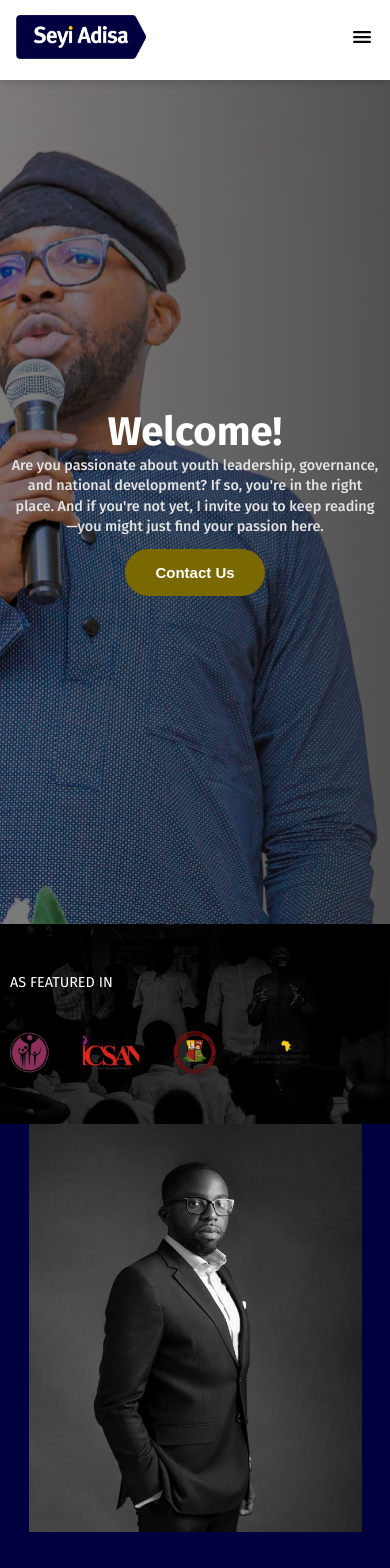
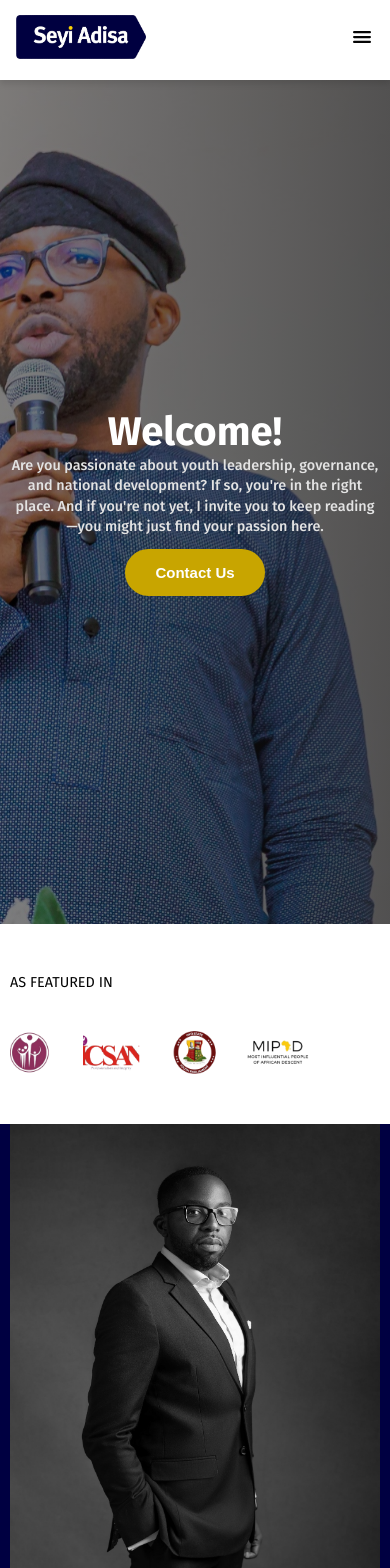
Before and after one commit to Lazy-Code-X01/Seyi-Adisa-LP, a React (Create React App) app: page / in a window 390 px wide. Shown: the top 1568 px of the page. Built offline with nearby package versions, Linux system fonts and the light colour scheme; no server answers.

Commit message:
version 1.9

```diff
--- a/src/components/Home/Blog.jsx
+++ b/src/components/Home/Blog.jsx
@@ -43,7 +43,7 @@ const ReadMoreButton = styled(Button)(({ theme }) => ({
 	//     rgba(205, 198, 74, 0.913),
 	//     rgba(21, 40, 145, 0.93)
 	// )`,
-	background: "#7a6800",
+	background: "#C8A500",
 	textTransform: "unset",
 	"&:hover": {
 		// backgroundImage: `linear-gradient(
@@ -51,7 +51,7 @@ const ReadMoreButton = styled(Button)(({ theme }) => ({
 		//     rgba(205, 198, 74, 0.913),
 		//     rgba(21, 40, 145, 0.93)
 		// )`,
-		background: '#7a6800',
+		background: '#C8A500',
 		opacity: '90%',
 		boxShadow: "0 8px 16px rgba(0, 0, 0, 0.2)",
 	},
--- a/src/components/Home/styles.css
+++ b/src/components/Home/styles.css
@@ -201,15 +201,16 @@
 	width: 100%;
 	height: 300px;
 	padding: 2rem;
-	background-image: url("../../Assets/about-big-bg_1.webp");
+	/* background-image: url("../../Assets/about-big-bg_1.webp"); */
 	/* background-position: center; */
 	background-size: cover;
 	background-repeat: no-repeat;
 	/* background-attachment: fixed; */
 	object-fit: contain;
+	background-color: var(--title-color);
 }
 
-.achievements-container::before {
+/* .achievements-container::before {
 	content: "";
 	position: absolute;
 	top: 0;
@@ -218,7 +219,7 @@
 	height: 100%;
 	background-color: rgba(0, 0, 0, 0.8);
 	z-index: 1;
-}
+} */
 
 .achievements-container .achievements-content {
 	width: 70%;
@@ -230,7 +231,7 @@
 }
 
 .achievements-content h5 {
-	color: white;
+	color: var(--body-color);
 	font-size: 1.2rem;
 	font-weight: 400;
 	text-transform: uppercase;
--- a/src/components/Resources/Blog.jsx
+++ b/src/components/Resources/Blog.jsx
@@ -50,7 +50,7 @@ const ReadMoreButton = styled(Button)(({ theme }) => ({
 	//     rgba(205, 198, 74, 0.913),
 	//     rgba(21, 40, 145, 0.93)
 	// )`,
-	background: "#7a6800",
+	background: "#C8A500",
 	textTransform: "unset",
 
 	"&:hover": {
@@ -59,7 +59,7 @@ const ReadMoreButton = styled(Button)(({ theme }) => ({
 		//     rgba(205, 198, 74, 0.913),
 		//     rgba(21, 40, 145, 0.93)
 		// )`,
-		background: '#7a6800',
+		background: '#C8A500',
 		opacity: '90%',
 		boxShadow: "0 8px 16px rgba(0, 0, 0, 0.2)",
 	},
--- a/src/components/Resources/Publications.jsx
+++ b/src/components/Resources/Publications.jsx
@@ -54,7 +54,7 @@ const Media = styled(CardMedia)(({ theme }) => ({
 const DownloadButton = styled(Button)(({ theme }) => ({
 	marginTop: "1rem",
 	alignSelf: "center",
-	background: "#7a6800",
+	background: "#C8A500",
 	textTransform: "unset",
 
 	"&:hover": {
@@ -63,7 +63,7 @@ const DownloadButton = styled(Button)(({ theme }) => ({
 		//     rgba(205, 198, 74, 0.913),
 		//     rgba(21, 40, 145, 0.93)
 		// )`,
-		background: '#7a6800',
+		background: '#C8A500',
 		opacity: '90%',
 		boxShadow: "0 8px 16px rgba(0, 0, 0, 0.2)",
 	},
--- a/src/index.css
+++ b/src/index.css
@@ -28,7 +28,8 @@ html {
 	--font-semi-bold: 600;
 	--z-tooltip: 10;
 	--z-fixed: 100;
-	--button-color: #7a6800;
+	/* --button-color: #7a6800; this is the prevous color*/
+	--button-color: #C8A500; /* this is the yellow color HSA suggested */
 
 	--nav-bg: #fff;
 }
--- a/src/utils/mediaQuery.css
+++ b/src/utils/mediaQuery.css
@@ -53,7 +53,7 @@
 	}
 
 	.home-about .img-container {
-		width: 90% !important;
+		width: 100% !important;
 	}
 
 	.home-about .content {
```
Also changed, not shown: src/Assets/try.jpg (added).
